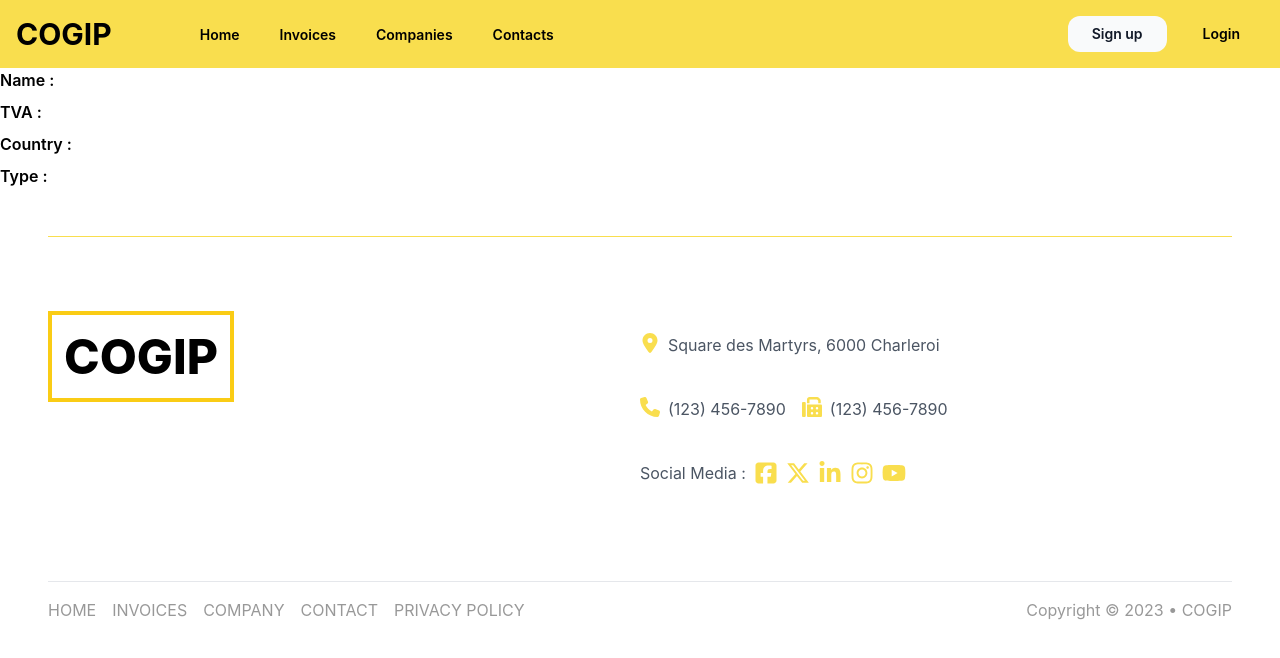
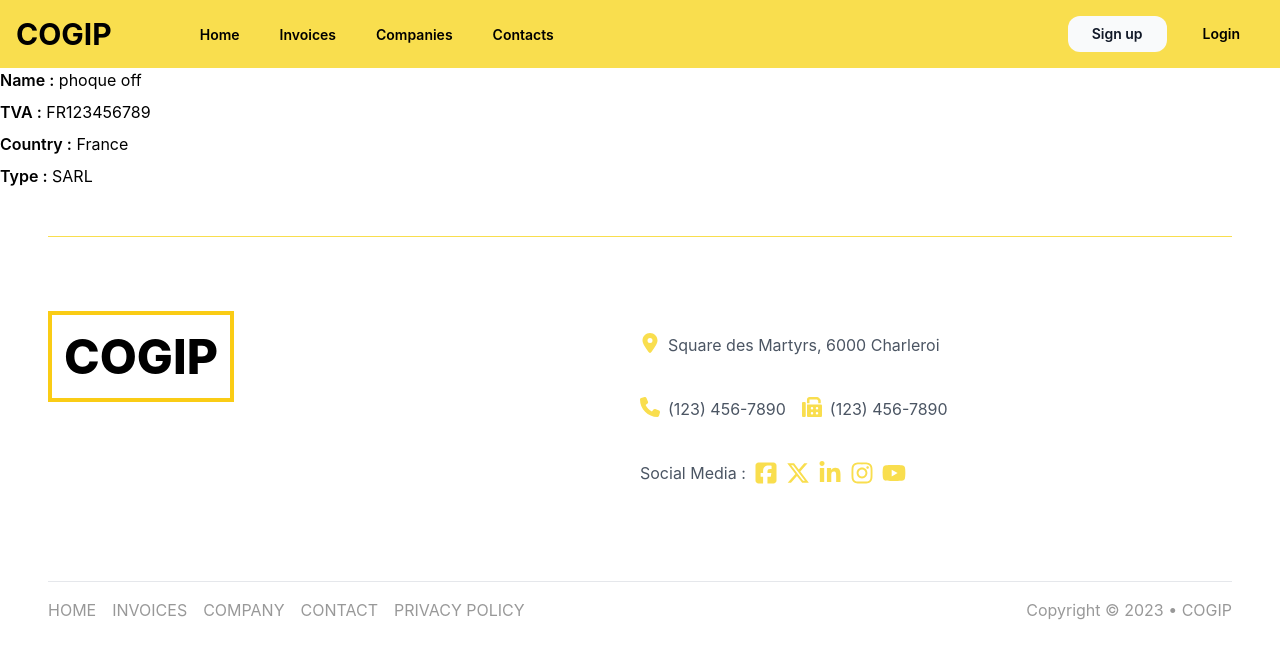
Before and after one commit to antoinel74/COGIP, a React (Vite) app: page /companies/1 in a window 1280 px wide. Shown: the top 658 px of the page. Built offline with nearby package versions, Linux system fonts and the light colour scheme; no server answers.

Commit message:
populate list working for page 1

```diff
--- a/src/views/app/company.jsx
+++ b/src/views/app/company.jsx
@@ -1,6 +1,35 @@
-import React from "react";
+import React, { useState, useEffect } from "react";
+import { useParams } from "react-router-dom";
+import jsonData from "../../assets/data.json";
 import { List } from "../../components/List";
 
 export const Company = () => {
-  return <List />;
+  const { companiesId } = useParams();
+  const [companyData, setCompanyData] = useState(null);
+
+  useEffect(() => {
+    console.log(jsonData);
+    const companies = jsonData.companies[0].data;
+    const company = companies.find(
+      (company) => company.id === parseInt(companiesId)
+    );
+    setCompanyData(company);
+  }, [companiesId]);
+
+  console.log(companyData);
+
+  return (
+    <div>
+      {companyData ? (
+        <List
+          name={companyData.name}
+          tva={companyData.tva}
+          country={companyData.country}
+          type={companyData.type}
+        />
+      ) : (
+        <div>Loading...</div>
+      )}
+    </div>
+  );
 };
```
